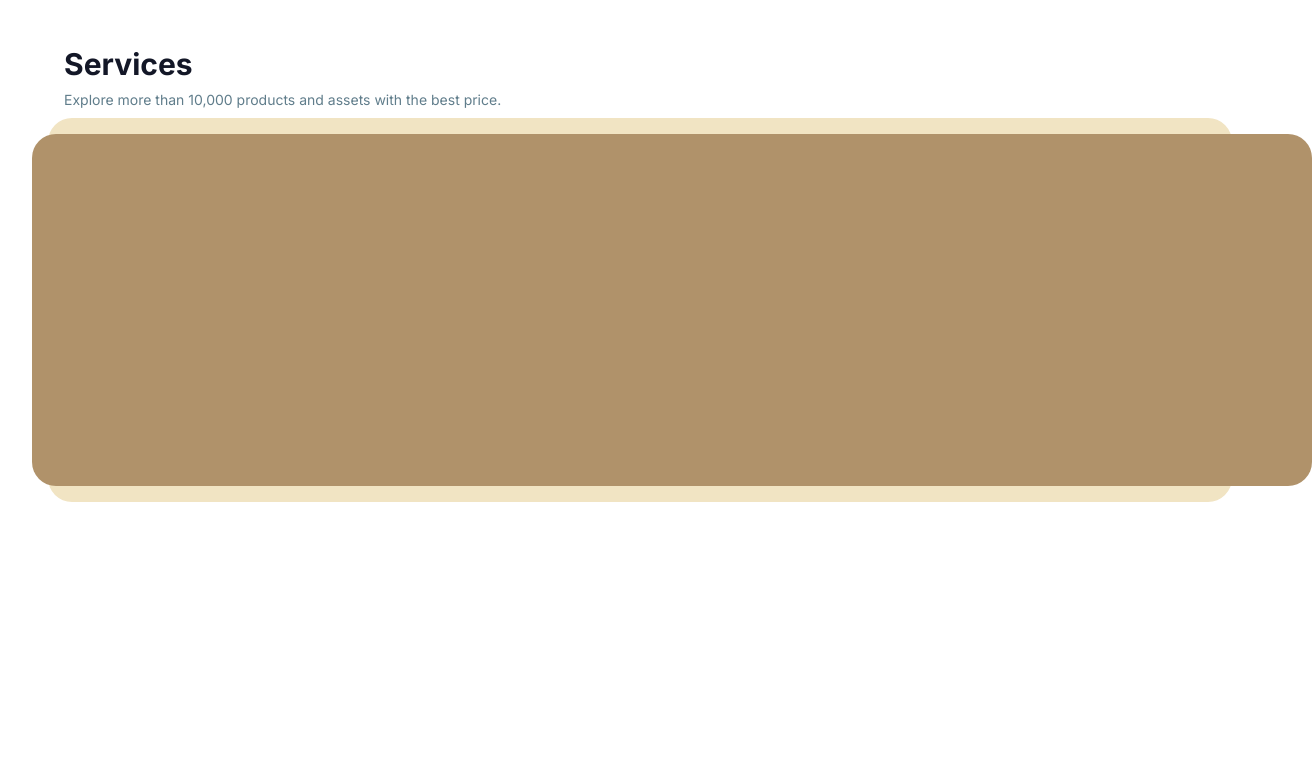
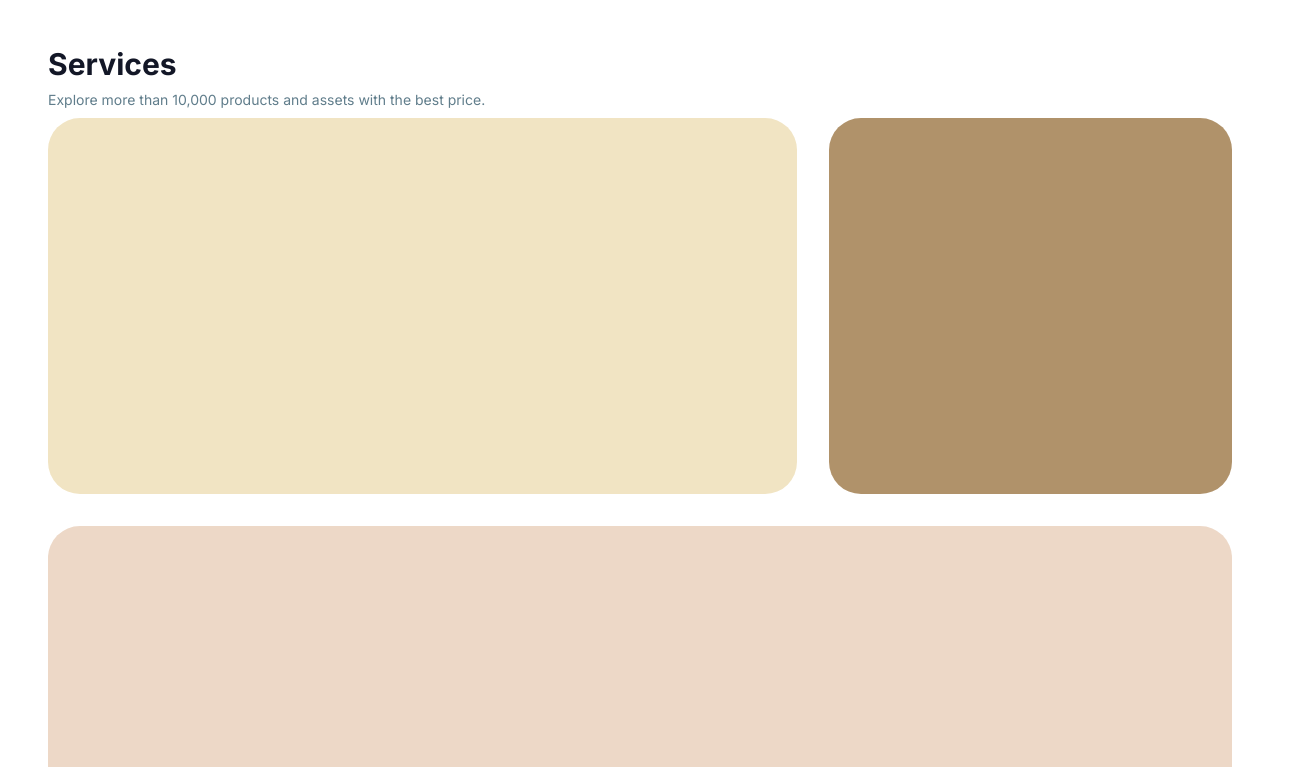
Before and after one commit to badrkarrachai/BunnyShop, a Next.js app: page / in a window 1280 px wide. Shown: the part 3073-3840 px from the top of the page, 1312 px wide, since content can reach past the window. Before the commit the page ends 3799 px from the top, so only its background shows below. Built offline with nearby package versions, Linux system fonts and the light colour scheme.

Commit message:
Change Design

```diff
--- a/src/components/CustomComponents/Services.tsx
+++ b/src/components/CustomComponents/Services.tsx
@@ -5,12 +5,14 @@ interface Servicesprops{
 export default function Services(config: Servicesprops) {
   return (
     <div className="px-1 sm:px-12 flex-col flex gap-2 animate-DownToUp">
-        <div className="sm:text-3xl sm:px-0 px-2 text-[1.3rem] ml-4 font-bold text-[rgb(19,23,39)]">{config.title}</div>
-        <p className="ml-4 text-sm sm:px-0 px-2 text-blue-gray-500">{config.discreption}</p>
-        <div className="w-full flex justify-center   ">
-            <div className="bg-[#F1E4C3] rounded-3xl w-full h-96">
-                <div className="bg-[#B0926A] rounded-3xl absolute left-[2rem] max-w-[90rem] w-full h-[22rem] bottom-4"> </div>
-            </div>
+        <div className="sm:text-3xl sm:px-0 px-2 text-[1.3rem]  font-bold text-[rgb(19,23,39)]">{config.title}</div>
+        <p className="text-sm sm:px-0 px-2 text-blue-gray-500">{config.discreption}</p>
+        <div className="flex flex-col gap-8">
+          <div className="w-full flex gap-8">
+              <div className="bg-[#F1E4C3] rounded-[2rem] w-[65%] h-[23.5rem]"></div>
+              <div className="bg-[#B0926A] rounded-[2rem] w-[35%] h-[23.5rem]"></div>
+          </div>
+          <div className="bg-[#EDD8C7] rounded-[2rem] w-[100%] h-[23.5rem]"></div>
         </div>
     </div>
 
```
